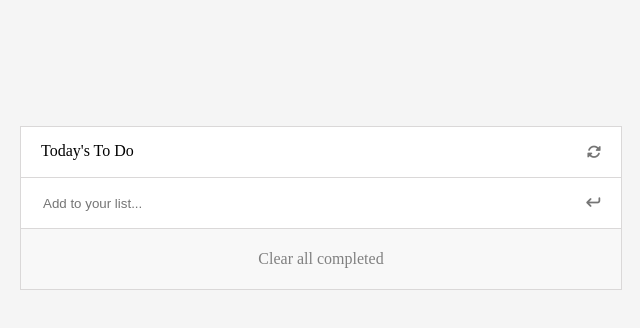
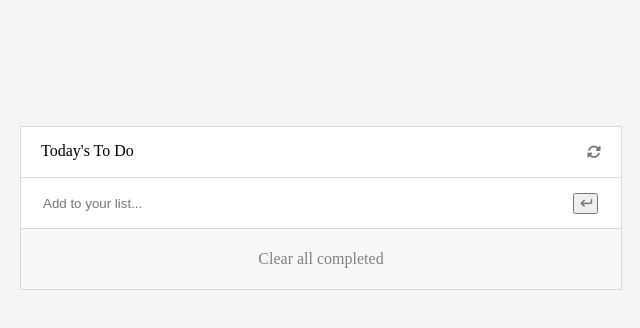
Before and after one commit to anbehindY/To-do-List, a website built with webpack: page dist/index.html in a window 1280 px wide. Shown: the full height of the page, 319-959 px from the left. Built offline with nearby package versions, Linux system fonts and the light colour scheme.

Commit message:
Distribute the code

```diff
--- a/dist/index.html
+++ b/dist/index.html
@@ -13,8 +13,8 @@
                 <div class="refresh"><i class="fa-solid fa-rotate fa-sm"></i></div>
             </div>
             <div class="listItems">
-                <input type="text" placeholder="Add to your list...">
-                <div class="enter"><i class="fa-solid fa-arrow-turn-down fa-rotate-90 fa-sm"></i></div>
+                <input type="text" id="starter" placeholder="Add to your list...">
+                <button type="submit" class="enter"><i class="fa-solid fa-arrow-turn-down fa-rotate-90 fa-sm"></i></button>
             </div>
             <div class="tasks">
             </div>
```
Also changed, not shown: dist/bundle.js (+11 -1 lines).
